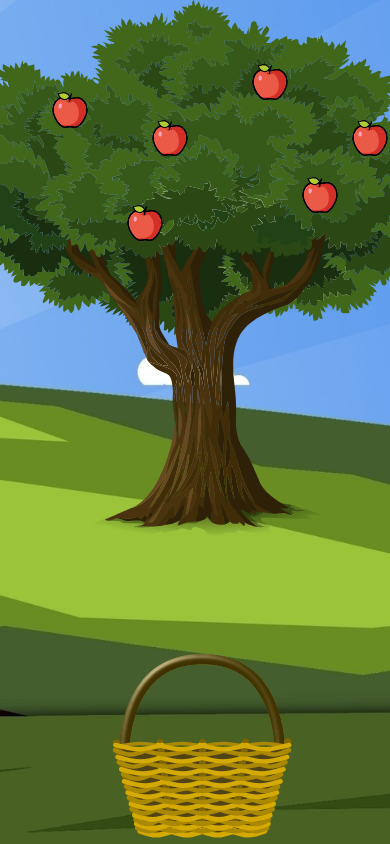
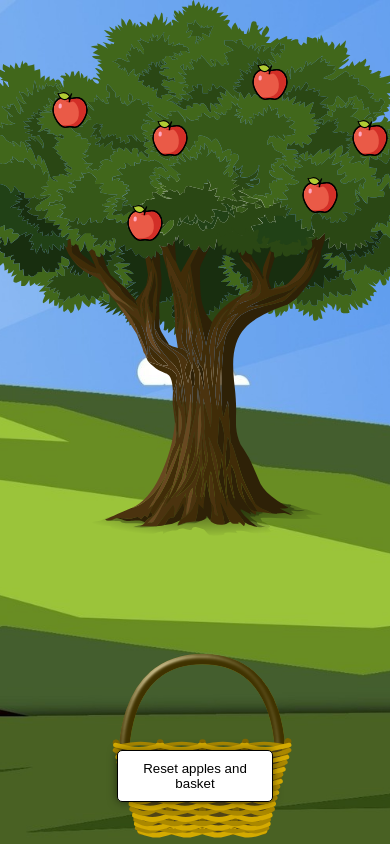
Before and after one commit to goktugs/treeWithJuicyApples, a React (Vite) app: page / in a window 390 px wide. Shown: the top 844 px of the page. Built offline with nearby package versions, Linux system fonts and the light colour scheme.

Commit message:
bug: reset button dont appear at mobile

```diff
--- a/src/styles/my-sass.scss
+++ b/src/styles/my-sass.scss
@@ -71,8 +71,17 @@ body {
     box-shadow: 0 5px #666;
     transform: translateY(4px);
   }
+  box-shadow: 0 0 10px rgba(0, 0, 0, 0.5);
+}
 
-  box-shadow: 0 0 10px rgba(0, 0, 0, 0.5);
+@media screen and (max-width: 768px) {
+  .resetButton {
+    position: absolute;
+    left: 50%;
+    transform: translateX(-50%);
+    bottom: 5%;
+    z-index: 2;
+  }
 }
 
 .mainContainer {
```
